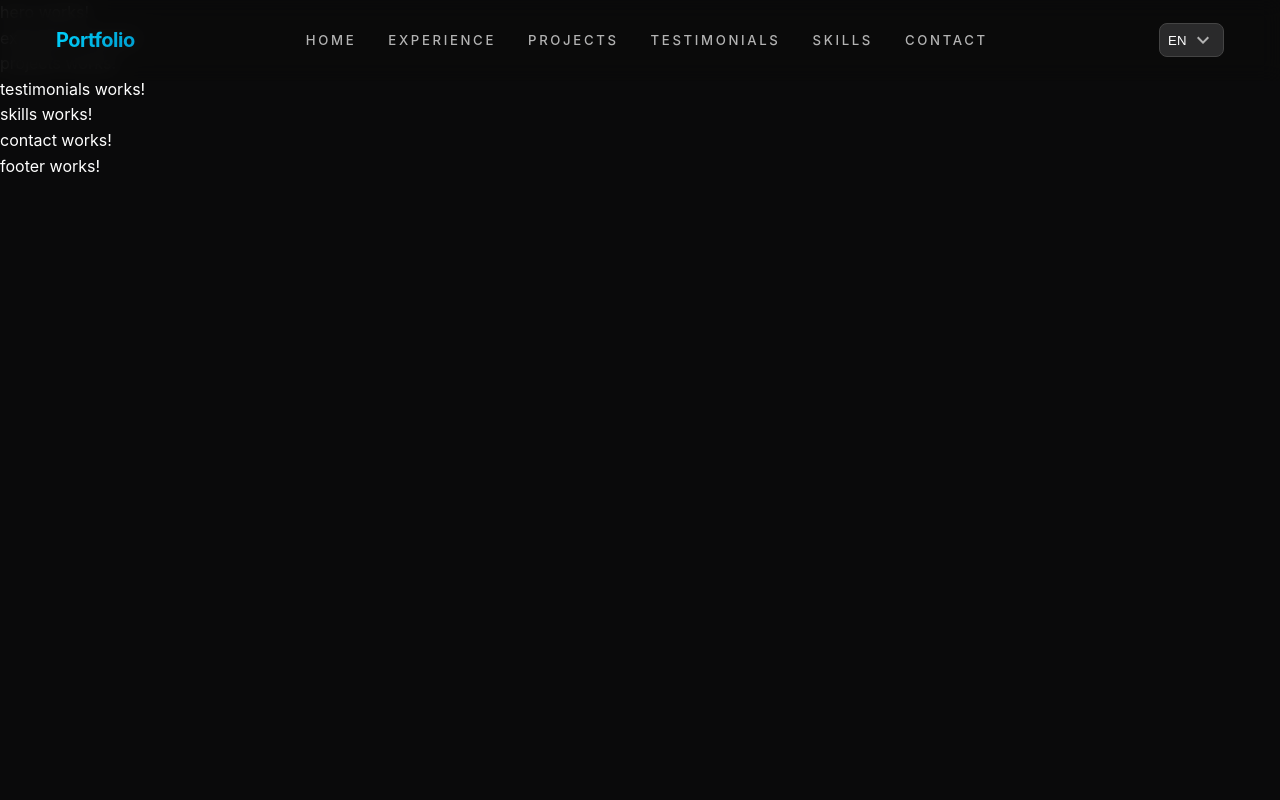
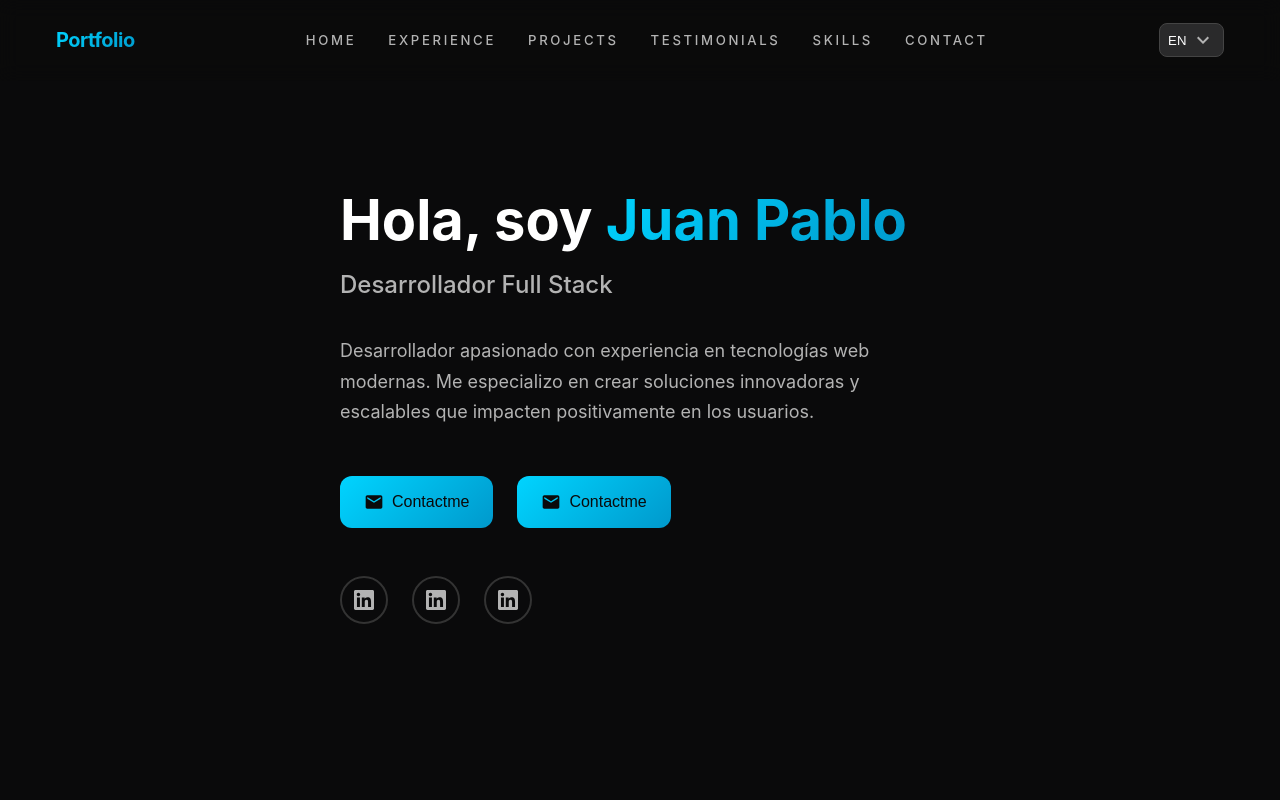
Before and after one commit to juampidavid/juampidavid.github.io, an Angular app in the folder portfolio/: page / in a window 1280 px wide. Shown: the top 800 px of the page. Built offline with nearby package versions, Linux system fonts and the light colour scheme.

Commit message:
Working on Hero Section

```diff
--- a/portfolio/src/app/sections/hero/hero.component.html
+++ b/portfolio/src/app/sections/hero/hero.component.html
@@ -1 +1,25 @@
-<p>hero works!</p>
+<section id="hero" class="hero section">
+  <div class="container">
+    <div class="hero__text animate-fade-up">
+      <h1>
+        Hola, soy
+        <span class="text-gradient">{{ "Juan Pablo" }}</span>
+      </h1>
+      <h2 class="hero__subtitle">{{ "Desarrollador Full Stack" }}</h2>
+      <p class="hero__description">
+        {{
+          "Desarrollador apasionado con experiencia en tecnologías web modernas. Me especializo en crear soluciones innovadoras y escalables que impacten positivamente en los usuarios."
+        }}
+      </p>
+      <div class="hero__actions">
+        <app-classic-button />
+        <app-classic-button />
+      </div>
+      <div class="hero__social">
+        <app-circle-button />
+        <app-circle-button />
+        <app-circle-button />
+      </div>
+    </div>
+  </div>
+</section>
--- a/portfolio/src/app/sections/hero/hero.component.scss
+++ b/portfolio/src/app/sections/hero/hero.component.scss
@@ -0,0 +1,245 @@
+@use "../../styles/variables.scss";
+@use "../../styles/mixins.scss";
+
+.hero {
+  min-height: 100vh;
+  display: flex;
+  align-items: center;
+  position: relative;
+  overflow: hidden;
+  padding-top: 80px;
+
+  &__content {
+    display: grid;
+    grid-template-columns: 1fr;
+    gap: var(--spacing-3xl);
+    align-items: center;
+    position: relative;
+    z-index: 2;
+
+    @include mixins.respond-to(lg) {
+      grid-template-columns: 1fr 0.8fr;
+      gap: var(--spacing-3xl);
+    }
+  }
+
+  &__text {
+    text-align: center;
+
+    @include mixins.respond-to(lg) {
+      text-align: left;
+    }
+  }
+
+  &__title {
+    font-size: var(--text-4xl);
+    margin-bottom: var(--spacing-lg);
+    line-height: 1.1;
+
+    @include mixins.respond-to(md) {
+      font-size: var(--text-5xl);
+    }
+
+    @include mixins.respond-to(lg) {
+      font-size: 3.5rem;
+    }
+  }
+
+  &__subtitle {
+    color: var(--text-secondary);
+    font-size: var(--text-xl);
+    font-weight: var(--font-weight-medium);
+    margin-bottom: var(--spacing-xl);
+
+    @include mixins.respond-to(md) {
+      font-size: var(--text-2xl);
+    }
+  }
+
+  &__description {
+    font-size: var(--text-lg);
+    line-height: 1.7;
+    margin-bottom: var(--spacing-2xl);
+    max-width: 600px;
+    margin-left: auto;
+    margin-right: auto;
+
+    @include mixins.respond-to(lg) {
+      margin-left: 0;
+      margin-right: 0;
+    }
+  }
+
+  &__actions {
+    display: flex;
+    gap: var(--spacing-lg);
+    justify-content: center;
+    margin-bottom: var(--spacing-2xl);
+    flex-wrap: wrap;
+
+    @include mixins.respond-to(lg) {
+      justify-content: flex-start;
+    }
+  }
+
+  &__social {
+    display: flex;
+    gap: var(--spacing-lg);
+    justify-content: center;
+
+    @include mixins.respond-to(lg) {
+      justify-content: flex-start;
+    }
+  }
+
+  &__image {
+    display: flex;
+    justify-content: center;
+    align-items: center;
+    position: relative;
+
+    .image-container {
+      position: relative;
+      width: 300px;
+      height: 300px;
+      border-radius: 50%;
+      overflow: hidden;
+      border: 3px solid var(--accent-primary);
+      box-shadow: 0 0 0 10px rgba(0, 212, 255, 0.1);
+
+      @include mixins.respond-to(md) {
+        width: 400px;
+        height: 400px;
+      }
+
+      &::before {
+        content: "";
+        position: absolute;
+        top: 0;
+        left: 0;
+        width: 100%;
+        height: 100%;
+        background: conic-gradient(
+          from 0deg,
+          var(--accent-primary),
+          var(--accent-secondary),
+          var(--accent-primary)
+        );
+        border-radius: 50%;
+        z-index: -1;
+        animation: rotate 8s linear infinite;
+      }
+    }
+
+    .hero__avatar {
+      width: 100%;
+      height: 100%;
+      object-fit: cover;
+      border-radius: 50%;
+      transition: transform var(--transition-medium);
+
+      &:hover {
+        transform: scale(1.05);
+      }
+    }
+
+    .image-overlay {
+      position: absolute;
+      top: 0;
+      left: 0;
+      width: 100%;
+      height: 100%;
+      background: linear-gradient(
+        45deg,
+        rgba(0, 212, 255, 0.1) 0%,
+        rgba(0, 153, 204, 0.1) 100%
+      );
+      border-radius: 50%;
+      pointer-events: none;
+    }
+  }
+
+  &__bg {
+    position: absolute;
+    top: 0;
+    left: 0;
+    width: 100%;
+    height: 100%;
+    z-index: 1;
+    overflow: hidden;
+
+    .floating-shapes {
+      position: absolute;
+      width: 100%;
+      height: 100%;
+
+      .shape {
+        position: absolute;
+        border-radius: 50%;
+        opacity: 0.1;
+        animation: float 6s ease-in-out infinite;
+
+        &--1 {
+          width: 80px;
+          height: 80px;
+          background: var(--accent-primary);
+          top: 20%;
+          left: 10%;
+          animation-delay: 0s;
+        }
+
+        &--2 {
+          width: 120px;
+          height: 120px;
+          background: var(--accent-secondary);
+          top: 60%;
+          right: 15%;
+          animation-delay: 2s;
+        }
+
+        &--3 {
+          width: 60px;
+          height: 60px;
+          background: var(--accent-primary);
+          bottom: 30%;
+          left: 15%;
+          animation-delay: 4s;
+        }
+
+        &--4 {
+          width: 100px;
+          height: 100px;
+          background: var(--accent-secondary);
+          top: 15%;
+          right: 25%;
+          animation-delay: 1s;
+        }
+      }
+    }
+  }
+}
+
+@keyframes rotate {
+  from {
+    transform: rotate(0deg);
+  }
+  to {
+    transform: rotate(360deg);
+  }
+}
+
+@keyframes float {
+  0%,
+  100% {
+    transform: translateY(0px) rotate(0deg);
+  }
+  25% {
+    transform: translateY(-20px) rotate(90deg);
+  }
+  50% {
+    transform: translateY(-10px) rotate(180deg);
+  }
+  75% {
+    transform: translateY(-30px) rotate(270deg);
+  }
+}
--- /dev/null
+++ b/portfolio/src/app/shared/components/circle-button/circle-button.component.html
@@ -0,0 +1,7 @@
+<a [href]="123" target="_blank" rel="noopener" class="social-link">
+  <svg width="24" height="24" viewBox="0 0 24 24" fill="currentColor">
+    <path
+      d="M20.447 20.452h-3.554v-5.569c0-1.328-.027-3.037-1.852-3.037-1.853 0-2.136 1.445-2.136 2.939v5.667H9.351V9h3.414v1.561h.046c.477-.9 1.637-1.85 3.37-1.85 3.601 0 4.267 2.37 4.267 5.455v6.286zM5.337 7.433c-1.144 0-2.063-.926-2.063-2.065 0-1.138.92-2.063 2.063-2.063 1.14 0 2.064.925 2.064 2.063 0 1.139-.925 2.065-2.064 2.065zm1.782 13.019H3.555V9h3.564v11.452zM22.225 0H1.771C.792 0 0 .774 0 1.729v20.542C0 23.227.792 24 1.771 24h20.451C23.2 24 24 23.227 24 22.271V1.729C24 .774 23.2 0 22.222 0h.003z"
+    />
+  </svg>
+</a>
--- /dev/null
+++ b/portfolio/src/app/shared/components/circle-button/circle-button.component.scss
@@ -0,0 +1,23 @@
+.social-link {
+  display: flex;
+  align-items: center;
+  justify-content: center;
+  width: 48px;
+  height: 48px;
+  border: 2px solid var(--border-primary);
+  border-radius: 50%;
+  color: var(--text-secondary);
+  transition: all var(--transition-medium);
+
+  &:hover {
+    border-color: var(--accent-primary);
+    color: var(--accent-primary);
+    transform: translateY(-3px);
+    box-shadow: 0 5px 15px var(--shadow-medium);
+  }
+
+  svg {
+    width: 20px;
+    height: 20px;
+  }
+}
--- /dev/null
+++ b/portfolio/src/app/shared/components/classic-button/classic-button.component.html
@@ -0,0 +1,8 @@
+<button class="btn" (click)="scrollToContact()">
+  <svg width="20" height="20" viewBox="0 0 24 24" fill="currentColor">
+    <path
+      d="M20 4H4c-1.1 0-1.99.9-1.99 2L2 18c0 1.1.9 2 2 2h16c1.1 0 2-.9 2-2V6c0-1.1-.9-2-2-2zm0 4l-8 5-8-5V6l8 5 8-5v2z"
+    />
+  </svg>
+  {{ "Contactme" }}
+</button>
--- /dev/null
+++ b/portfolio/src/app/shared/components/classic-button/classic-button.component.scss
@@ -0,0 +1,38 @@
+@use "../../../styles/variables.scss";
+@use "../../../styles/mixins.scss";
+
+.btn {
+  display: inline-flex;
+  align-items: center;
+  gap: var(--spacing-sm);
+  padding: var(--spacing-md) var(--spacing-lg);
+  background: var(--gradient-primary);
+  color: var(--primary-bg);
+  border: none;
+  border-radius: var(--radius-lg);
+  font-weight: var(--font-weight-semibold);
+  font-size: var(--text-base);
+  cursor: pointer;
+  transition: all var(--transition-medium);
+  text-decoration: none;
+
+  &:hover {
+    transform: translateY(-2px);
+    box-shadow: 0 5px 15px var(--shadow-medium);
+  }
+
+  &:active {
+    transform: translateY(0);
+  }
+
+  &--outline {
+    background: transparent;
+    color: var(--accent-primary);
+    border: 2px solid var(--accent-primary);
+
+    &:hover {
+      background: var(--accent-primary);
+      color: var(--primary-bg);
+    }
+  }
+}
--- /dev/null
+++ b/portfolio/src/app/shared/components/classic-button/classic-button.component.ts
@@ -0,0 +1,11 @@
+import { Component } from '@angular/core';
+
+@Component({
+  selector: 'app-classic-button',
+  imports: [],
+  templateUrl: './classic-button.component.html',
+  styleUrl: './classic-button.component.scss',
+})
+export class ClassicButtonComponent {
+  scrollToContact() {}
+}
--- a/portfolio/src/app/styles/variables.scss
+++ b/portfolio/src/app/styles/variables.scss
@@ -17,6 +17,7 @@
   --accent-hover: #33ddff;
 
   --shadow-light: rgba(0, 212, 255, 0.1);
+  --shadow-medium: rgba(0, 212, 255, 0.2);
   --shadow-dark: rgba(0, 0, 0, 0.5);
 
   --transition-fast: 0.15s ease-in-out;
@@ -24,7 +25,12 @@
   --transition-slow: 0.5s ease-in-out;
 
   --text-sm: 0.825rem;
+  --text-base: 1rem;
   --text-xl: 1.25rem;
+  --text-lg: 1.125rem;
+  --text-2xl: 1.5rem;
+  --text-4xl: 2.25rem;
+  --text-5xl: 3rem;
 
   --font-primary: "Inter", -apple-system, BlinkMacSystemFont, "Segoe UI",
     "Roboto", sans-serif;
@@ -35,9 +41,14 @@
   --spacing-xs: 0.25rem;
   --spacing-sm: 0.5rem;
   --spacing-md: 1rem;
+  --spacing-lg: 1.5rem;
+  --spacing-2xl: 3rem;
   --spacing-xl: 2rem;
 
   --radius-md: 0.5rem;
+  --radius-lg: 0.75rem;
+
+  --spacing-3xl: 4rem;
 
   --gradient-primary: linear-gradient(
     135deg,
--- a/portfolio/src/styles.scss
+++ b/portfolio/src/styles.scss
@@ -29,12 +29,93 @@ a {
   }
 }
 
+p {
+  margin-bottom: var(--spacing-md);
+  color: var(--text-secondary);
+  font-size: var(--text-base);
+  line-height: 1.7;
+}
+
 .container {
   max-width: 1200px;
   margin: 0 auto;
   padding: 0 var(--spacing-md);
 }
 
+.section {
+  padding: var(--spacing-3xl) 0;
+
+  @include mixins.respond-to(md) {
+    padding: 5rem 0;
+  }
+}
+
 .text-gradient {
   @include mixins.text-gradient;
 }
+
+h1 {
+  font-size: var(--text-5xl);
+  @include mixins.respond-to(md) {
+    font-size: 3.5rem;
+  }
+}
+
+@keyframes fadeInUp {
+  from {
+    opacity: 0;
+    transform: translateY(30px);
+  }
+  to {
+    opacity: 1;
+    transform: translateY(0);
+  }
+}
+
+@keyframes fadeInLeft {
+  from {
+    opacity: 0;
+    transform: translateX(-30px);
+  }
+  to {
+    opacity: 1;
+    transform: translateX(0);
+  }
+}
+
+@keyframes fadeInRight {
+  from {
+    opacity: 0;
+    transform: translateX(30px);
+  }
+  to {
+    opacity: 1;
+    transform: translateX(0);
+  }
+}
+
+@keyframes pulse {
+  0%,
+  100% {
+    transform: scale(1);
+  }
+  50% {
+    transform: scale(1.05);
+  }
+}
+
+.animate-fade-up {
+  animation: fadeInUp 0.6s ease-out forwards;
+}
+
+.animate-fade-left {
+  animation: fadeInLeft 0.6s ease-out forwards;
+}
+
+.animate-fade-right {
+  animation: fadeInRight 0.6s ease-out forwards;
+}
+
+.animate-pulse {
+  animation: pulse 2s ease-in-out infinite;
+}
```
Also changed, not shown: portfolio/src/app/sections/hero/hero.component.ts (+5 -5 lines), portfolio/src/app/shared/components/circle-button/circle-button.component.ts (added, +11 -0 lines).
